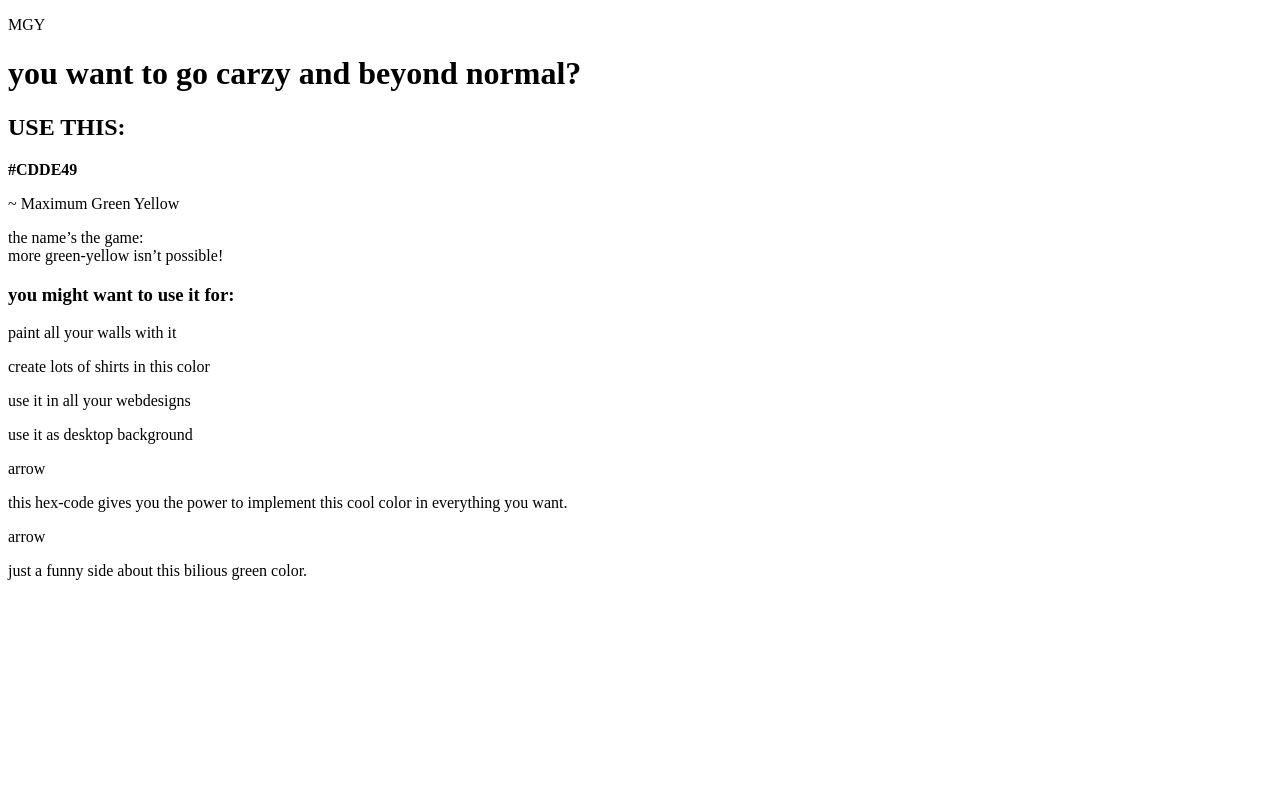
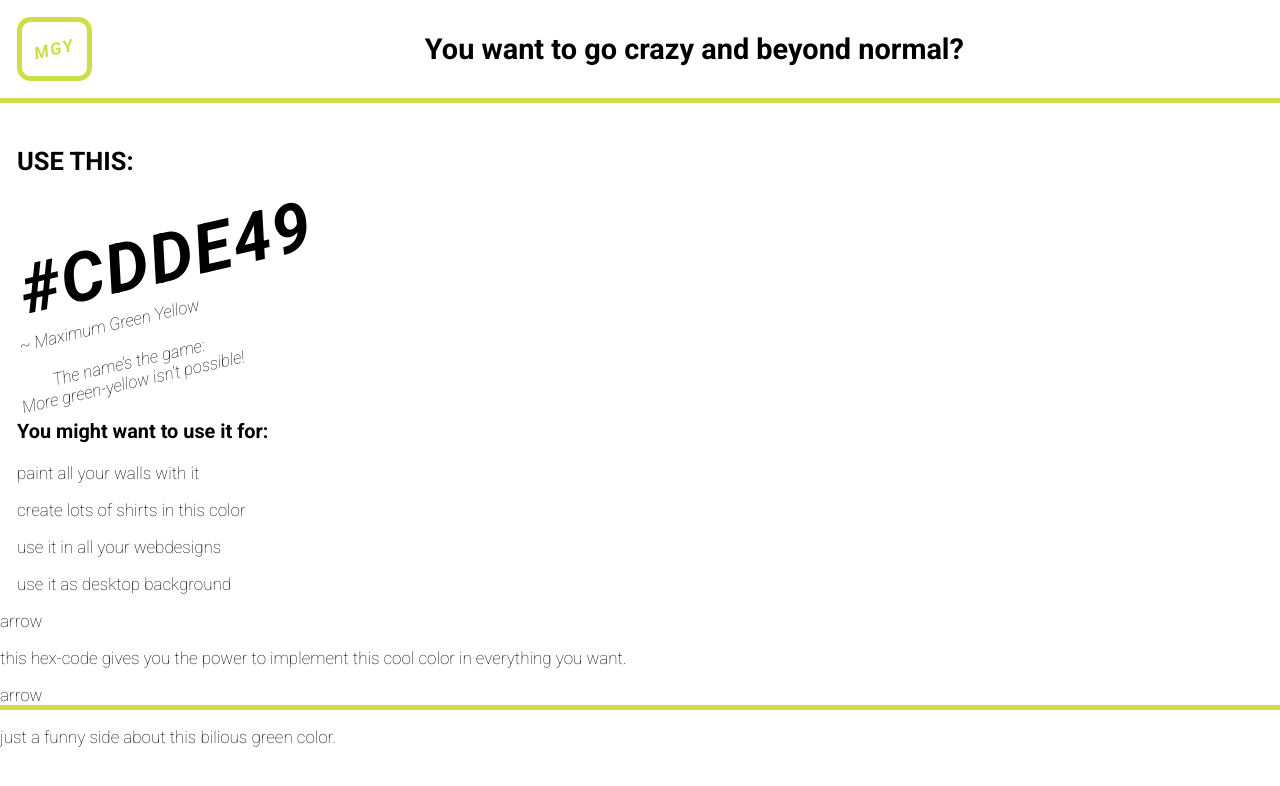
Before and after one commit to EeveeInGaa/maximun-green-yellow, a plain HTML site: page index.html in a window 1280 px wide. Drawn offline with Linux system fonts and the light colour scheme.

Commit message:
feat: basic styling in preparation of more complex styling

```diff
--- a/index.html
+++ b/index.html
@@ -7,25 +7,41 @@
     <meta http-equiv="X-UA-Compatible" content="IE=edge" />
     <meta name="viewport" content="width=device-width, initial-scale=1.0" />
     <link rel="stylesheet" href="style.css" />
+    <link rel="preconnect" href="https://fonts.googleapis.com" />
+    <link rel="preconnect" href="https://fonts.gstatic.com" crossorigin />
+    <link
+      href="https://fonts.googleapis.com/css2?family=Roboto:ital,wght@0,100;0,700;1,100;1,700&display=swap"
+      rel="stylesheet"
+    />
     <title>MGY</title>
   </head>
   <body>
     <header>
-      <p class="logo-header">MGY</p>
-      <h1 class="header-text">you want to go carzy and beyond normal?</h1>
+      <div class="header-wrapper">
+        <div class="logo-outline">
+          <i><p class="logo-header">MGY</p></i>
+        </div>
+        <h1 class="header-text">You want to go crazy and beyond normal?</h1>
+      </div>
     </header>
     <main>
       <section class="color">
-        <h2 class="color-title">USE THIS:</h2>
-        <strong class="hex-code">#CDDE49</strong>
-        <p class="hex-name">~ Maximum Green Yellow</p>
-        <p class="color-description">
-          the name’s the game: <br />
-          more green-yellow isn’t possible!
-        </p>
+        <div class="color-wrapper">
+          <h2 class="color-title">USE THIS:</h2>
+          <strong
+            ><i><p class="hex-code">#CDDE49</p></i></strong
+          >
+          <i><p class="hex-name">~ Maximum Green Yellow</p></i>
+          <i
+            ><p class="color-description">
+              The name’s the game: <br />
+              More green-yellow isn’t possible!
+            </p></i
+          >
+        </div>
       </section>
       <section class="todo">
-        <h3 class="todo-title">you might want to use it for:</h3>
+        <h3 class="todo-title">You might want to use it for:</h3>
         <div class="rotate-container">
           <p class="rotate-text">paint all your walls with it</p>
           <p class="rotate-text">create lots of shirts in this color</p>
--- a/style.css
+++ b/style.css
@@ -0,0 +1,110 @@
+/* General Stling */
+
+*,
+*:before,
+*:after {
+  box-sizing: border-box;
+}
+
+body {
+  margin: 0;
+}
+
+html {
+  font-size: 17px;
+}
+
+* {
+  font-family: "Roboto", sans-serif;
+}
+
+/* * {
+    font-family: "Trirong", serif;
+  } */
+
+*::selection {
+  background-color: var(--prime-color);
+}
+
+body {
+  --prime-color: #cdde49;
+  --shadow-color: #b5c922;
+  --text-color: #2d2d2d;
+  --text-highlight-color: #8c9d0f;
+  --background-color: #f8fae5;
+  --outline-color: red;
+  --rotation: rotate(-13deg);
+}
+
+header {
+  border-bottom: 0.3rem solid var(--prime-color);
+}
+
+footer {
+  border-top: 0.3rem solid var(--prime-color);
+}
+
+/* Specific Stling */
+/* Header Stling */
+
+.header-wrapper {
+  display: flex;
+}
+
+.logo-outline {
+  border: 0.3rem solid var(--prime-color);
+  border-radius: 0.8rem;
+  margin: 1rem;
+}
+
+.logo-header {
+  padding: 0rem 0.7rem;
+  color: var(--prime-color);
+  font-weight: bolder;
+  transform: var(--rotation);
+  letter-spacing: 0.1rem;
+}
+
+.header-text {
+  margin: auto;
+  font-size: 1.7rem;
+}
+
+/* Hex Code Styling */
+
+.color-wrapper {
+  display: flex;
+  flex-direction: column;
+}
+
+.color-title {
+  margin: 2.5rem 1rem 2rem 1rem;
+}
+
+.hex-code {
+  transform: var(--rotation);
+  margin: 0.5rem 1rem;
+  font-size: 4rem;
+  letter-spacing: 0.15rem;
+  display: inline-block;
+  _outline: 1px solid var(--outline-color);
+}
+
+.hex-name {
+  transform: var(--rotation);
+  margin: 0.5rem 1rem;
+  display: inline-block;
+  _outline: 1px solid var(--outline-color);
+}
+
+.color-description {
+  transform: var(--rotation);
+  margin: 0.5rem 1rem;
+  display: inline-block;
+  text-align: center;
+  _outline: 1px solid var(--outline-color);
+}
+
+.todo {
+  margin: 1rem;
+}
```
